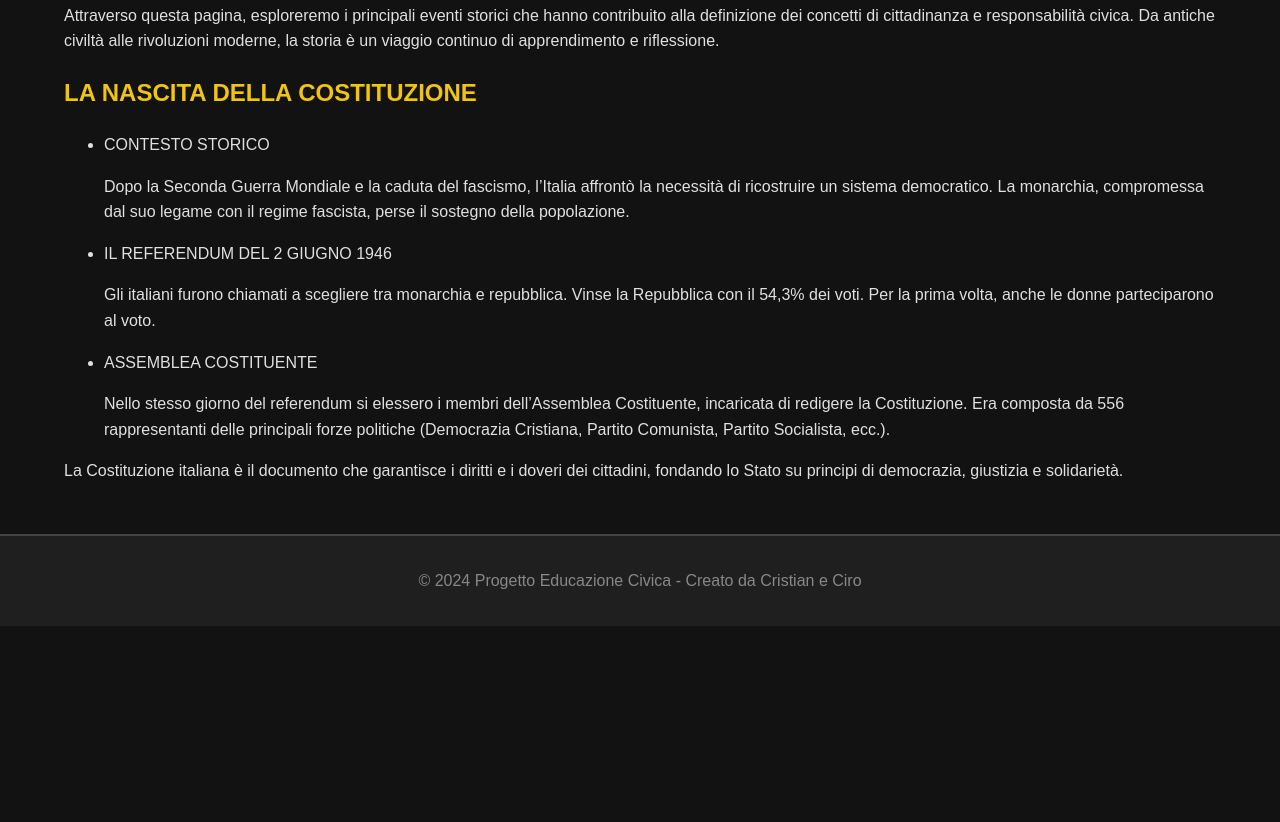
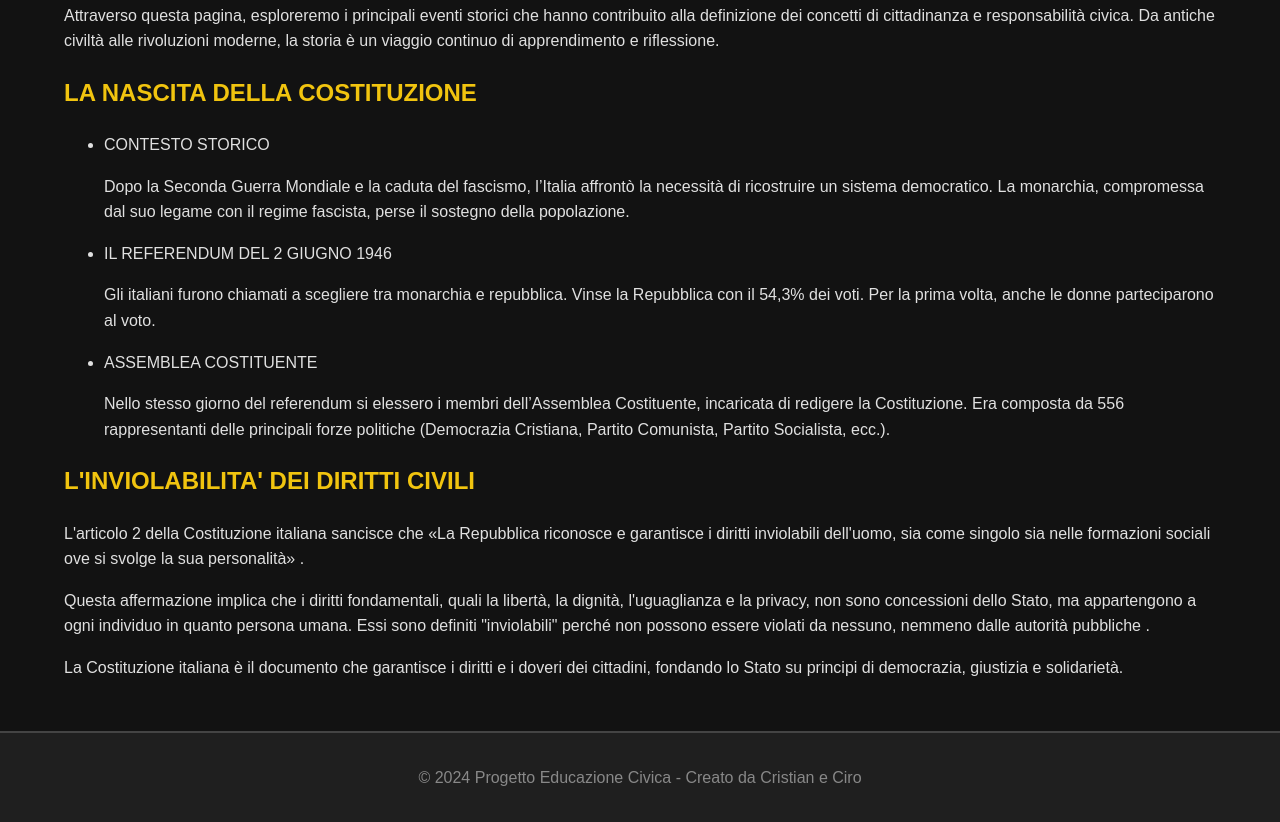
Before and after one commit to 00cry00/progettoedcivica, a plain HTML site: page storia.html in a window 1280 px wide. Shown: the part 338-1160 px from the top of the page. Before the commit the page ends 964 px from the top, so only its background shows below. Drawn offline with Linux system fonts and the light colour scheme.

Commit message:
Update storia.html

```diff
--- a/storia.html
+++ b/storia.html
@@ -50,6 +50,16 @@
         </p>
       </ul>
 
+      <h2>L'INVIOLABILITA' DEI DIRITTI CIVILI</h2>
+      <p style="text-align: left;">
+        L'articolo 2 della Costituzione italiana sancisce che «La Repubblica riconosce e garantisce i diritti inviolabili dell'uomo, sia come singolo sia nelle formazioni sociali ove si svolge la sua personalità» .
+      </p>
+      <p style="text-align: left;">
+        Questa affermazione implica che i diritti fondamentali, quali la libertà, la dignità, l'uguaglianza e la privacy, non sono concessioni dello Stato,
+        ma appartengono a ogni individuo in quanto persona umana. Essi sono definiti "inviolabili" perché non possono essere violati da nessuno, nemmeno dalle autorità pubbliche .
+      </p>
+
+
       <p style="text-align: left;">
         La Costituzione italiana è il documento che garantisce i diritti e i doveri dei cittadini, fondando lo Stato su principi di democrazia, giustizia e solidarietà.
       </p>
```
